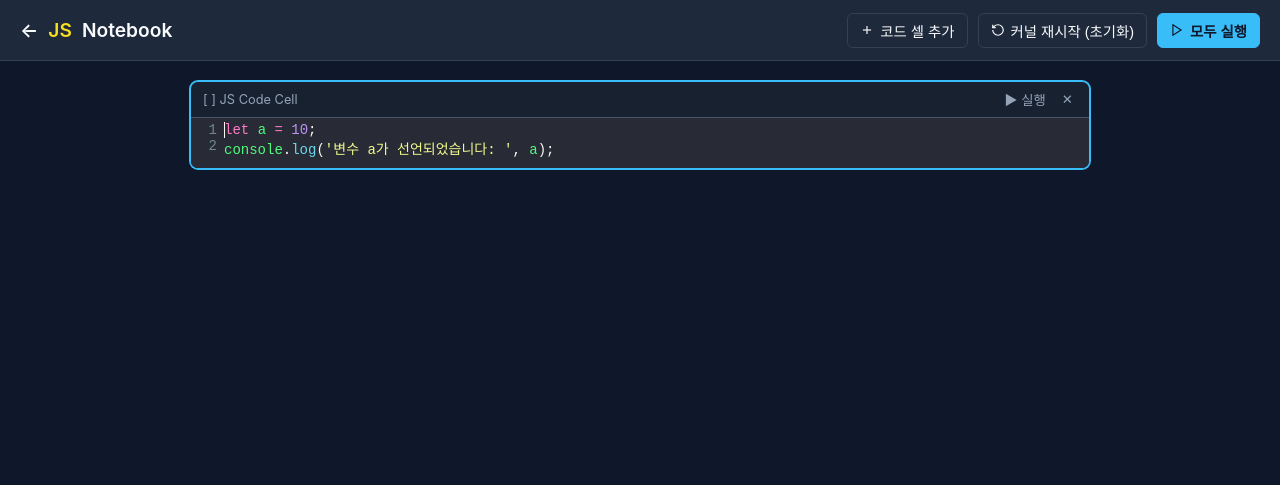
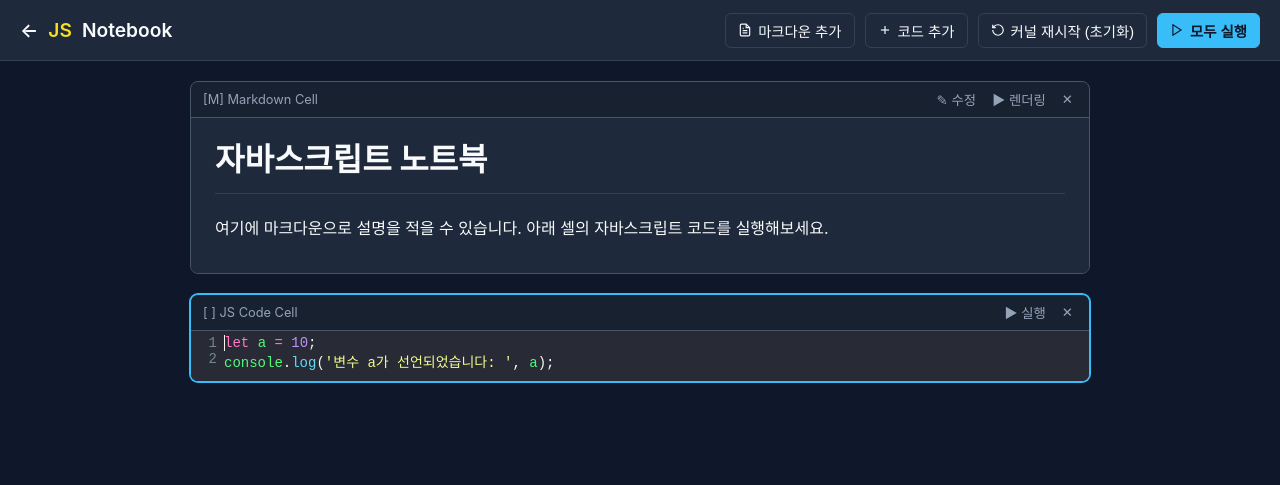
Before and after one commit to phyzikst-web/dataeduplatform, a plain HTML site: page html5/js-notebook/index.html in a window 1280 px wide. Drawn offline with nearby package versions, Linux system fonts and the light colour scheme.

Commit message:
feat: add markdown cell support to JS Notebook

```diff
--- a/html5/js-notebook/index.html
+++ b/html5/js-notebook/index.html
@@ -11,7 +11,11 @@
     <!-- CodeMirror JS -->
     <script src="https://cdnjs.cloudflare.com/ajax/libs/codemirror/5.65.12/codemirror.min.js"></script>
     <script src="https://cdnjs.cloudflare.com/ajax/libs/codemirror/5.65.12/mode/javascript/javascript.min.js"></script>
+    <script src="https://cdnjs.cloudflare.com/ajax/libs/codemirror/5.65.12/mode/markdown/markdown.min.js"></script>
     <script src="https://cdnjs.cloudflare.com/ajax/libs/codemirror/5.65.12/addon/edit/closebrackets.min.js"></script>
+
+    <!-- Marked.js for Markdown parsing -->
+    <script src="https://cdn.jsdelivr.net/npm/marked/marked.min.js"></script>
 
     <link rel="stylesheet" href="styles.css?v=20260607">
 </head>
@@ -24,9 +28,13 @@
         </div>
 
         <div class="toolbar">
+            <button class="btn" id="btn-add-md-cell">
+                <svg xmlns="http://www.w3.org/2000/svg" width="14" height="14" viewBox="0 0 24 24" fill="none" stroke="currentColor" stroke-width="2"><path d="M14 2H6a2 2 0 0 0-2 2v16a2 2 0 0 0 2 2h12a2 2 0 0 0 2-2V8z"></path><polyline points="14 2 14 8 20 8"></polyline><line x1="16" y1="13" x2="8" y2="13"></line><line x1="16" y1="17" x2="8" y2="17"></line><polyline points="10 9 9 9 8 9"></polyline></svg>
+                마크다운 추가
+            </button>
             <button class="btn" id="btn-add-cell">
                 <svg xmlns="http://www.w3.org/2000/svg" width="14" height="14" viewBox="0 0 24 24" fill="none" stroke="currentColor" stroke-width="2"><line x1="12" y1="5" x2="12" y2="19"></line><line x1="5" y1="12" x2="19" y2="12"></line></svg>
-                코드 셀 추가
+                코드 추가
             </button>
             <button class="btn" id="btn-restart">
                 <svg xmlns="http://www.w3.org/2000/svg" width="14" height="14" viewBox="0 0 24 24" fill="none" stroke="currentColor" stroke-width="2"><path d="M3 12a9 9 0 1 0 9-9 9.75 9.75 0 0 0-6.74 2.74L3 8"></path><path d="M3 3v5h5"></path></svg>
--- a/html5/js-notebook/notebook.js
+++ b/html5/js-notebook/notebook.js
@@ -8,7 +8,9 @@ class JSNotebook {
         this.initSandbox();
         this.setupEventListeners();
 
-        // Add initial cell
+        // Add initial cells
+        this.addCell("# 자바스크립트 노트북\n\n여기에 마크다운으로 설명을 적을 수 있습니다.\n아래 셀의 자바스크립트 코드를 실행해보세요.", 'markdown');
+        this.runCell(1); // 렌더링
         this.addCell("let a = 10;\nconsole.log('변수 a가 선언되었습니다: ', a);");
     }
 
@@ -66,22 +68,27 @@ class JSNotebook {
         outputEl.classList.add('has-content');
     }
 
-    addCell(initialCode = '') {
+    addCell(initialCode = '', type = 'code') {
         const cellId = this.nextCellId++;
 
+        const isMarkdown = type === 'markdown';
+        const cellTitle = isMarkdown ? 'Markdown Cell' : 'JS Code Cell';
+        const btnAction = isMarkdown ? '렌더링' : '실행';
+
         const cellHtml = `
-            <div class="cell" id="cell-${cellId}">
+            <div class="cell ${isMarkdown ? 'markdown-cell' : ''}" id="cell-${cellId}" data-type="${type}">
                 <div class="cell-header">
-                    <span>[ ] JS Code Cell</span>
+                    <span>[ ] ${cellTitle}</span>
                     <div class="cell-actions">
-                        <button class="cell-action-btn" onclick="notebook.runCell(${cellId})" title="실행 (Ctrl+Enter)">▶ 실행</button>
+                        ${isMarkdown ? `<button class="cell-action-btn" onclick="notebook.editMarkdown(${cellId})" title="수정 (더블클릭)">✎ 수정</button>` : ''}
+                        <button class="cell-action-btn" onclick="notebook.runCell(${cellId})" title="${btnAction} (Ctrl+Enter)">▶ ${btnAction}</button>
                         <button class="cell-action-btn" onclick="notebook.deleteCell(${cellId})" title="삭제">✕</button>
                     </div>
                 </div>
-                <div class="cell-editor">
+                <div class="cell-editor" id="editor-container-${cellId}">
                     <textarea id="editor-${cellId}"></textarea>
                 </div>
-                <div class="cell-output" id="output-${cellId}"></div>
+                ${isMarkdown ? `<div class="markdown-preview" id="preview-${cellId}" style="display:none;" ondblclick="notebook.editMarkdown(${cellId})"></div>` : `<div class="cell-output" id="output-${cellId}"></div>`}
             </div>
         `;
 
@@ -89,9 +96,9 @@ class JSNotebook {
 
         const textarea = document.getElementById(`editor-${cellId}`);
         const cm = CodeMirror.fromTextArea(textarea, {
-            mode: 'javascript',
+            mode: isMarkdown ? 'markdown' : 'javascript',
             theme: 'dracula',
-            lineNumbers: true,
+            lineNumbers: !isMarkdown,
             autoCloseBrackets: true,
             matchBrackets: true,
             indentUnit: 4,
@@ -120,7 +127,7 @@ class JSNotebook {
             }
         });
 
-        this.cells.push({ id: cellId, cm: cm });
+        this.cells.push({ id: cellId, cm: cm, type: type });
         cm.focus();
 
         return cellId;
@@ -135,13 +142,33 @@ class JSNotebook {
         }
     }
 
+    editMarkdown(cellId) {
+        const cell = this.cells.find(c => c.id === cellId);
+        if (!cell || cell.type !== 'markdown') return;
+
+        document.getElementById(`preview-${cellId}`).style.display = 'none';
+        document.getElementById(`editor-container-${cellId}`).style.display = 'block';
+        cell.cm.focus();
+    }
+
     runCell(cellId) {
         const cell = this.cells.find(c => c.id === cellId);
         if (!cell) return;
 
         const code = cell.cm.getValue();
+        const headerSpan = document.querySelector(`#cell-${cellId} .cell-header span`);
+
+        if (cell.type === 'markdown') {
+            const previewEl = document.getElementById(`preview-${cellId}`);
+            const editorEl = document.getElementById(`editor-container-${cellId}`);
+            previewEl.innerHTML = marked.parse(code);
+            previewEl.style.display = 'block';
+            editorEl.style.display = 'none';
+            headerSpan.textContent = `[M] Markdown Cell`;
+            return;
+        }
+
         const outputEl = document.getElementById(`output-${cellId}`);
-        const headerSpan = document.querySelector(`#cell-${cellId} .cell-header span`);
 
         // 출력창 초기화
         outputEl.innerHTML = '';
@@ -192,7 +219,8 @@ class JSNotebook {
     }
 
     setupEventListeners() {
-        document.getElementById('btn-add-cell').addEventListener('click', () => this.addCell());
+        document.getElementById('btn-add-cell').addEventListener('click', () => this.addCell('', 'code'));
+        document.getElementById('btn-add-md-cell').addEventListener('click', () => this.addCell('', 'markdown'));
         document.getElementById('btn-run-all').addEventListener('click', () => this.runAll());
         document.getElementById('btn-restart').addEventListener('click', () => this.restartKernel());
     }
--- a/html5/js-notebook/styles.css
+++ b/html5/js-notebook/styles.css
@@ -174,6 +174,40 @@ body {
 .out-return { color: var(--success); font-weight: bold; margin-top: 8px; }
 .out-return::before { content: "← "; color: var(--text-secondary); font-weight: normal; }
 
+/* Markdown Preview */
+.markdown-preview {
+    padding: 16px 24px;
+    background: var(--cell-bg);
+    line-height: 1.6;
+    color: var(--text-color);
+}
+
+.markdown-preview h1, .markdown-preview h2, .markdown-preview h3 {
+    margin-top: 0;
+    border-bottom: 1px solid var(--border-color);
+    padding-bottom: 8px;
+}
+
+.markdown-preview code {
+    background: var(--output-bg);
+    padding: 2px 6px;
+    border-radius: 4px;
+    font-family: 'Fira Code', monospace;
+    font-size: 0.9em;
+}
+
+.markdown-preview pre {
+    background: var(--output-bg);
+    padding: 12px;
+    border-radius: 6px;
+    overflow-x: auto;
+}
+
+.markdown-preview pre code {
+    background: transparent;
+    padding: 0;
+}
+
 /* Add Cell Button Container */
 .add-cell-container {
     display: flex;
```
